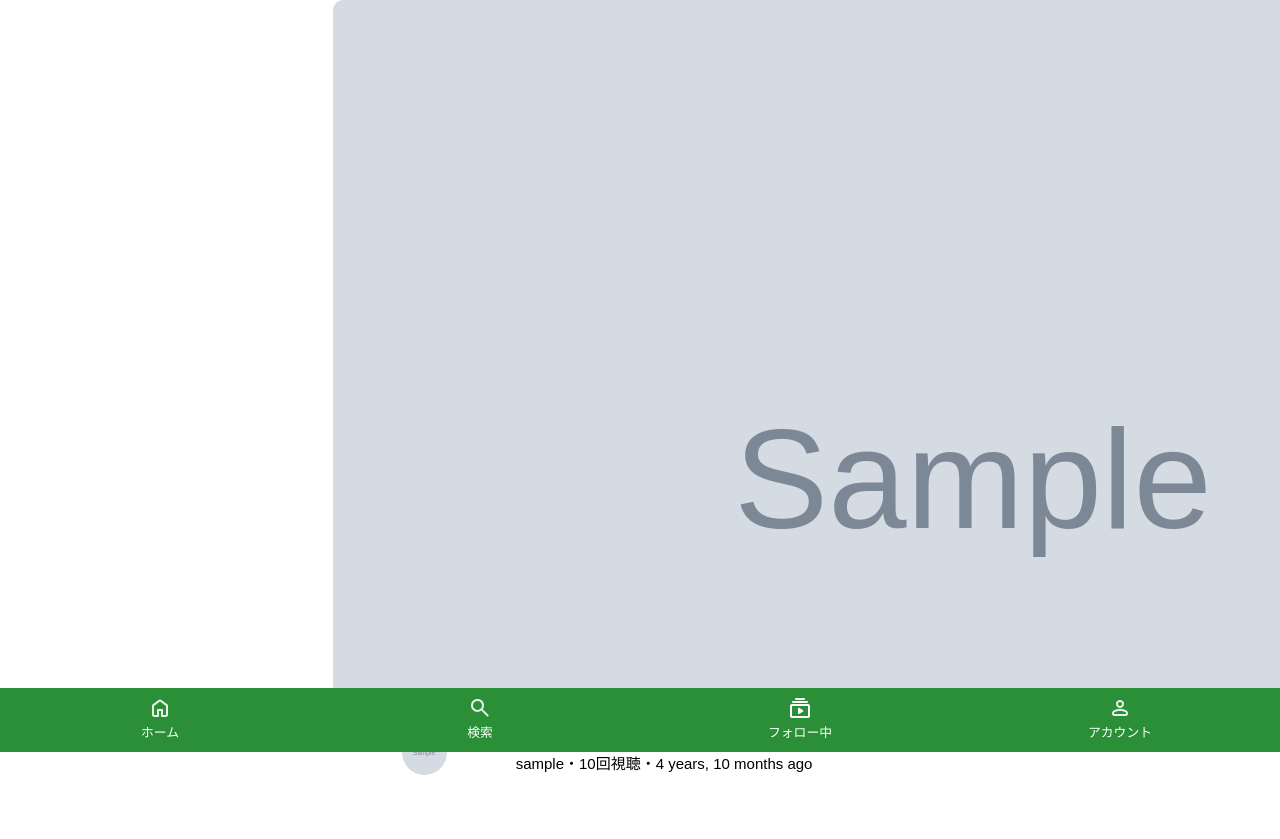
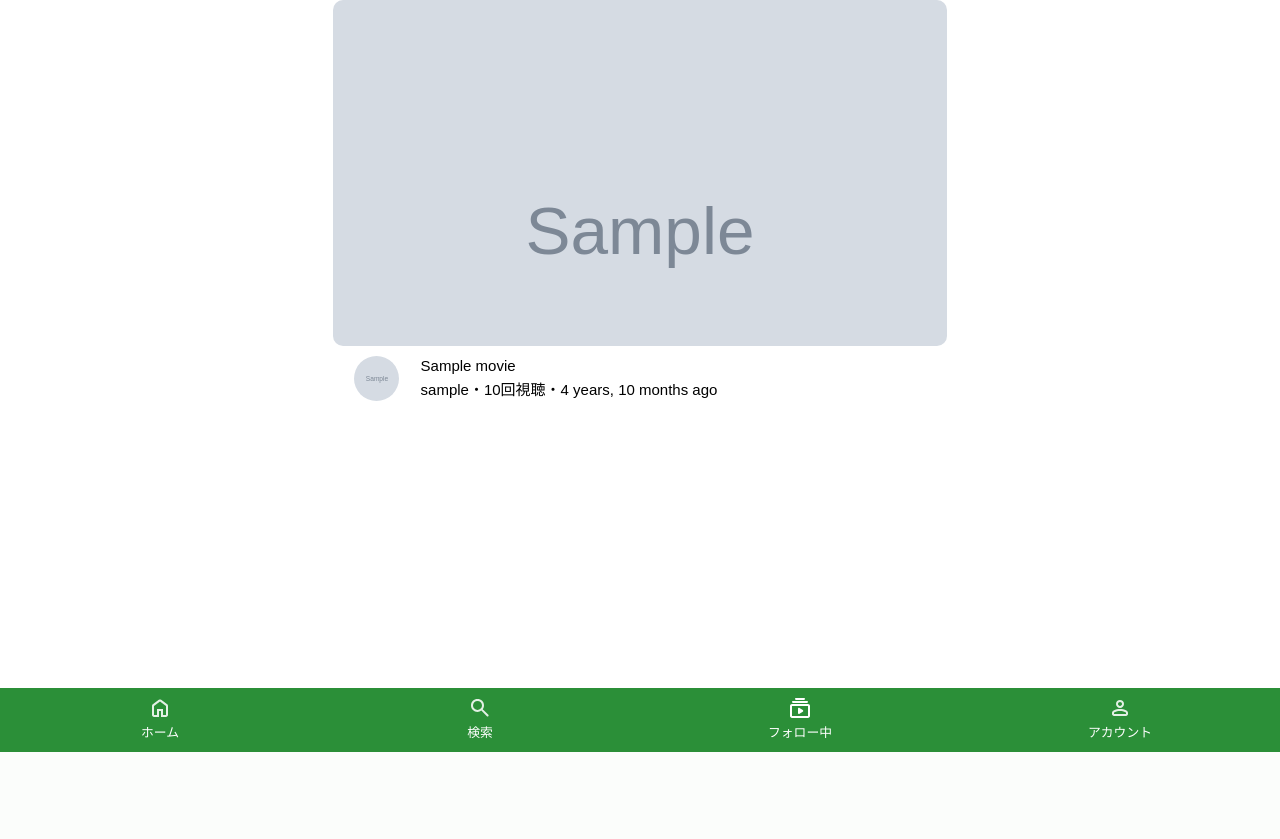
Before and after one commit to yuto0402/myvieal, a Django app: page /top/ in a window 1280 px wide; the page is wider, and only the part inside the window is pictured. Shown: the part 48-887 px from the top of that part. After the commit the page ends 800 px from the top of that part, so only its background shows below. Run offline with Django 5.2, Linux system fonts and the light colour scheme; a user stored in the database is signed in; tables that the repository leaves empty hold one stand-in row (values such as "Sample post"); grey boxes marked "Sample" are stand-in pictures; some libraries are stand-ins or nearby versions.

Commit message:
second commit

```diff
--- a/myvieal/static/myvieal/css/top.css
+++ b/myvieal/static/myvieal/css/top.css
@@ -36,7 +36,7 @@ body {
 .thumbnail {
   grid-row: 1 / 2;
 	grid-column: 1 / 3;
-  width: 100vw;
+  width: 100%;
   aspect-ratio: 16 / 9;
   overflow: hidden;
   margin-bottom: 10px;
```
